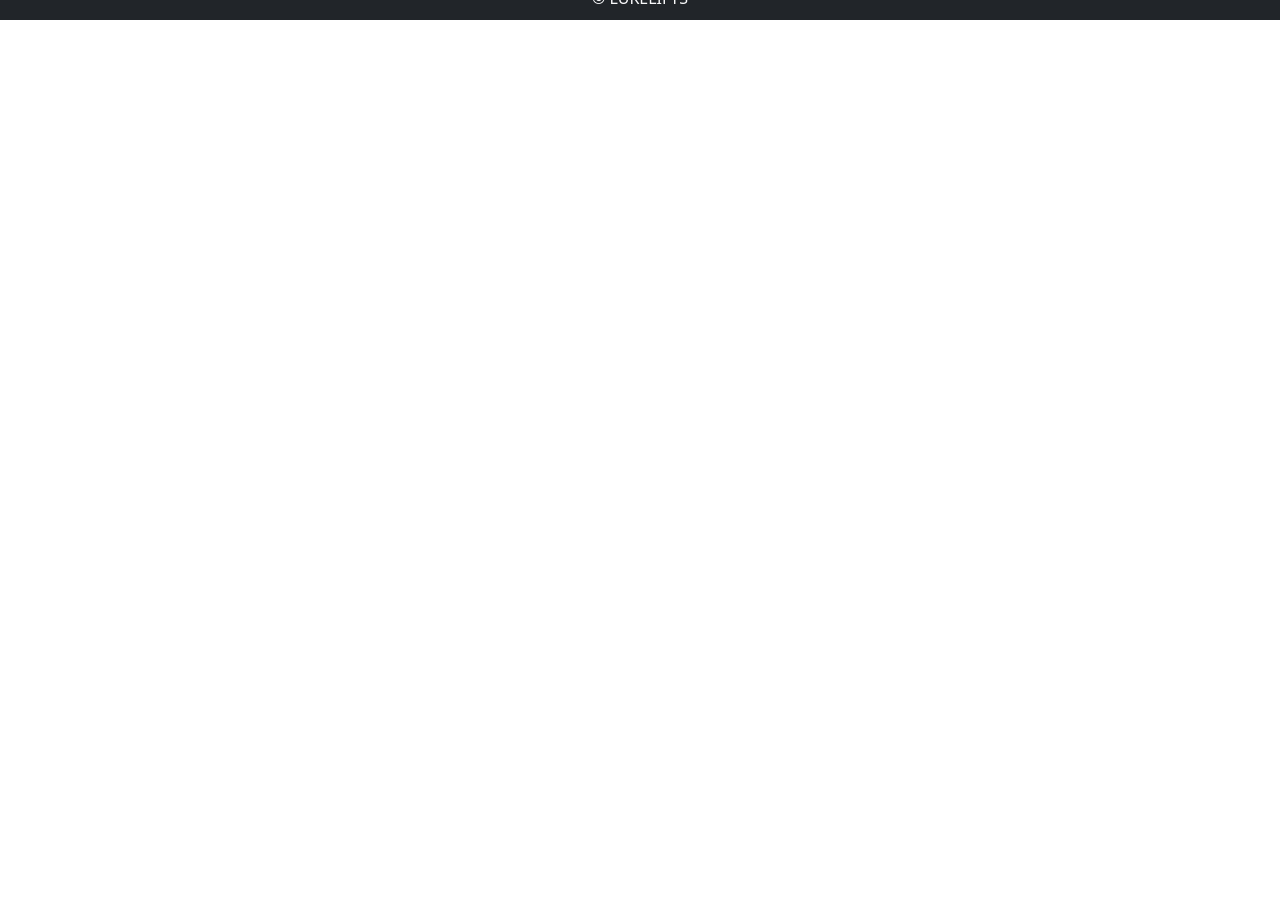
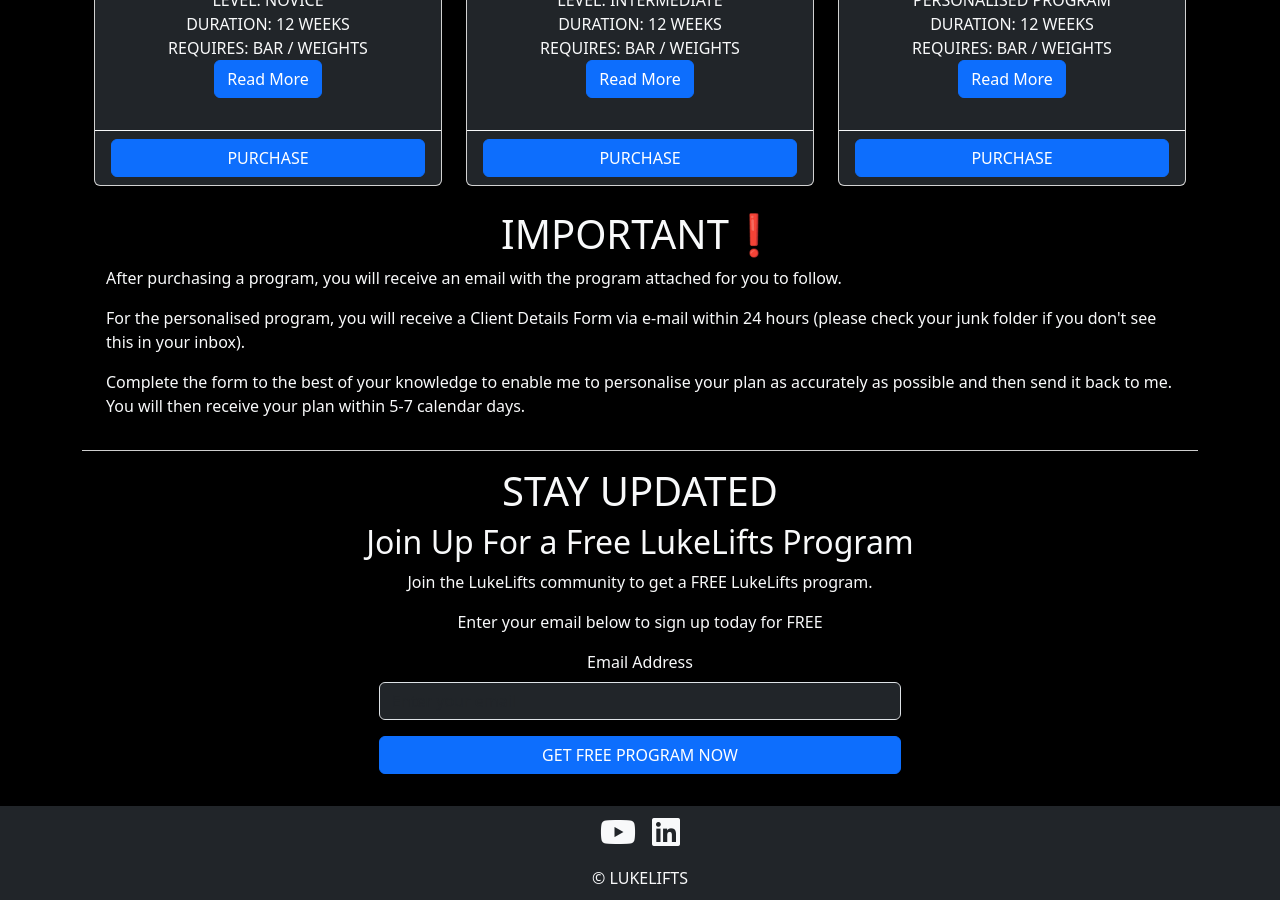
Before and after one commit to LukeASB/LukeLiftsV2, a Next.js app in the folder lukelifts/: page / in a window 1280 px wide. Shown: the part 780-1680 px from the top of the page. Before the commit the page ends 800 px from the top, so only its background shows below. Built offline with nearby package versions, Linux system fonts and the light colour scheme.

Commit message:
main - update

```diff
--- /dev/null
+++ b/lukelifts/components/emailList/emailListForm.tsx
@@ -0,0 +1,66 @@
+const EmailListForm: React.FC = () => {
+    return (
+        <div className="d-flex justify-content-center align-items-center">
+            <div className="container">
+                <div className="row justify-content-center">
+                    <div className="col-12 col-md-6">
+                        <form
+                            action="https://app.us13.list-manage.com/subscribe/post?u=d06948fb9179aa3a7d39c4da2&amp;id=821aa5c2f5&amp;f_id=0078f0e1f0"
+                            method="post"
+                            id="mc-embedded-subscribe-form"
+                            name="mc-embedded-subscribe-form"
+                            className="validate"
+                            target="_self"
+                            noValidate
+                        >
+                            <div className="form-group mb-3">
+                                <label
+                                    htmlFor="mce-EMAIL"
+                                    className="form-label"
+                                >
+                                    Email Address
+                                </label>
+                                <input
+                                    type="email"
+                                    name="EMAIL"
+                                    placeholder="Enter your email"
+                                    className="form-control bg-dark text-light w-100"
+                                    id="mce-EMAIL"
+                                    required
+                                />
+                            </div>
+
+                            <div
+                                aria-hidden="true"
+                                style={{
+                                    position: "absolute",
+                                    visibility: "hidden",
+                                }}
+                            >
+                                {/* real people should not fill this in and expect good things - do not remove this or risk form bot signups */}
+                                <input
+                                    type="text"
+                                    name="b_d06948fb9179aa3a7d39c4da2_821aa5c2f5"
+                                    tabIndex={-1}
+                                />
+                            </div>
+
+                            <div className="form-group">
+                                <button
+                                    type="submit"
+                                    name="subscribe"
+                                    id="mc-embedded-subscribe"
+                                    className="btn btn-primary w-100"
+                                >
+                                    GET FREE PROGRAM NOW
+                                </button>
+                            </div>
+                        </form>
+                    </div>
+                </div>
+            </div>
+        </div>
+    );
+};
+
+export default EmailListForm;
--- /dev/null
+++ b/lukelifts/components/emailList/emailListSection.tsx
@@ -0,0 +1,22 @@
+import EmailListForm from "./emailListForm";
+
+const EmailListSection: React.FC = () => {
+    return (
+        <div id="join">
+            <section className="container my-3 pb-3 sectionMinHeight text-light">
+                <div className="row text-center">
+                    <h1>STAY UPDATED</h1>
+                    <h2>Join Up For a Free LukeLifts Program</h2>
+                    <p>
+                        Join the LukeLifts community to get a FREE LukeLifts
+                        program.
+                    </p>
+                    <p>Enter your email below to sign up today for FREE</p>
+                    <EmailListForm />
+                </div>
+            </section>
+        </div>
+    );
+};
+
+export default EmailListSection;
--- /dev/null
+++ b/lukelifts/components/program/programInfo.tsx
@@ -0,0 +1,37 @@
+const ProgramInfo: React.FC = () => {
+    return (
+        <div className="container-fluid">
+            <div className="row">
+                <div className="col-md-12">
+                    <div className="banner programmeBanner">
+                        <div className="banner-contents">
+                            <div className="row text-center">
+                                <h1 className="img-responsive">IMPORTANT❗</h1>
+                            </div>
+                            <p>
+                                After purchasing a program, you will receive an
+                                email with the program attached for you to
+                                follow.
+                            </p>
+                            <p>
+                                For the personalised program, you will receive a
+                                Client Details Form via e-mail within 24 hours
+                                (please check your junk folder if you don&apos;t
+                                see this in your inbox).
+                            </p>
+                            <p>
+                                Complete the form to the best of your knowledge
+                                to enable me to personalise your plan as
+                                accurately as possible and then send it back to
+                                me. You will then receive your plan within 5-7
+                                calendar days.
+                            </p>
+                        </div>
+                    </div>
+                </div>
+            </div>
+        </div>
+    );
+};
+
+export default ProgramInfo;
--- /dev/null
+++ b/lukelifts/components/program/programs.tsx
@@ -0,0 +1,19 @@
+import CardView from "../card/cardView";
+import ProgramInfo from "./programInfo";
+
+const Programs: React.FC = () => {
+    return (
+        <div id="programs">
+            <section className="container my-3 pb-3 sectionMinHeight sectionBorder text-light">
+                <div className="row text-center">
+                    <h1>BEST PROGRAMS TO BUILD STRENGTH AND MUSCLE</h1>
+                    <p>Find the plan most suited to your needs</p>
+                    <CardView />
+                </div>
+                <ProgramInfo />
+            </section>
+        </div>
+    );
+};
+
+export default Programs;
```
Also changed, not shown: lukelifts/shared/interfaces/IProgram.tsx (added, +9 -0 lines).
